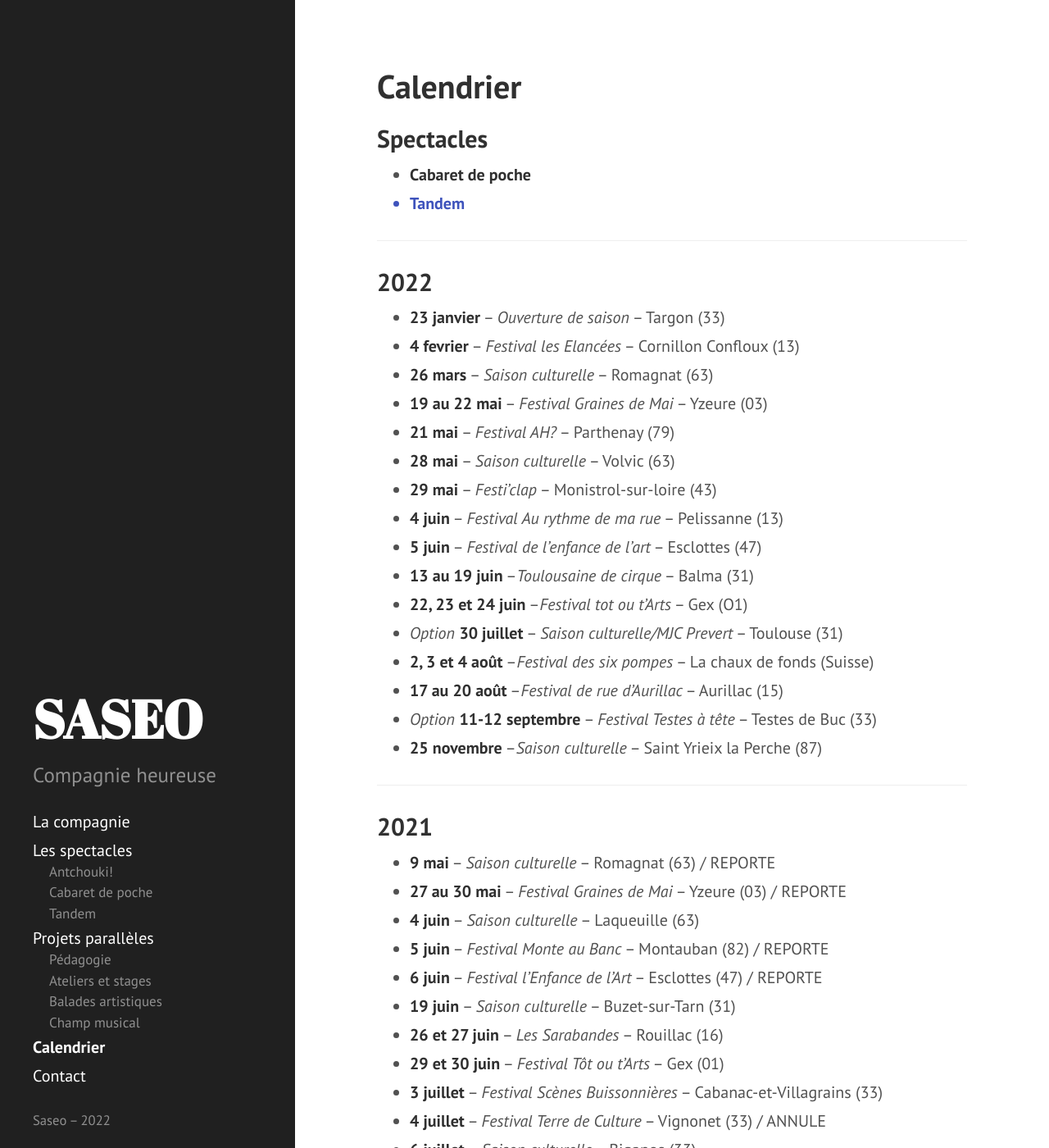
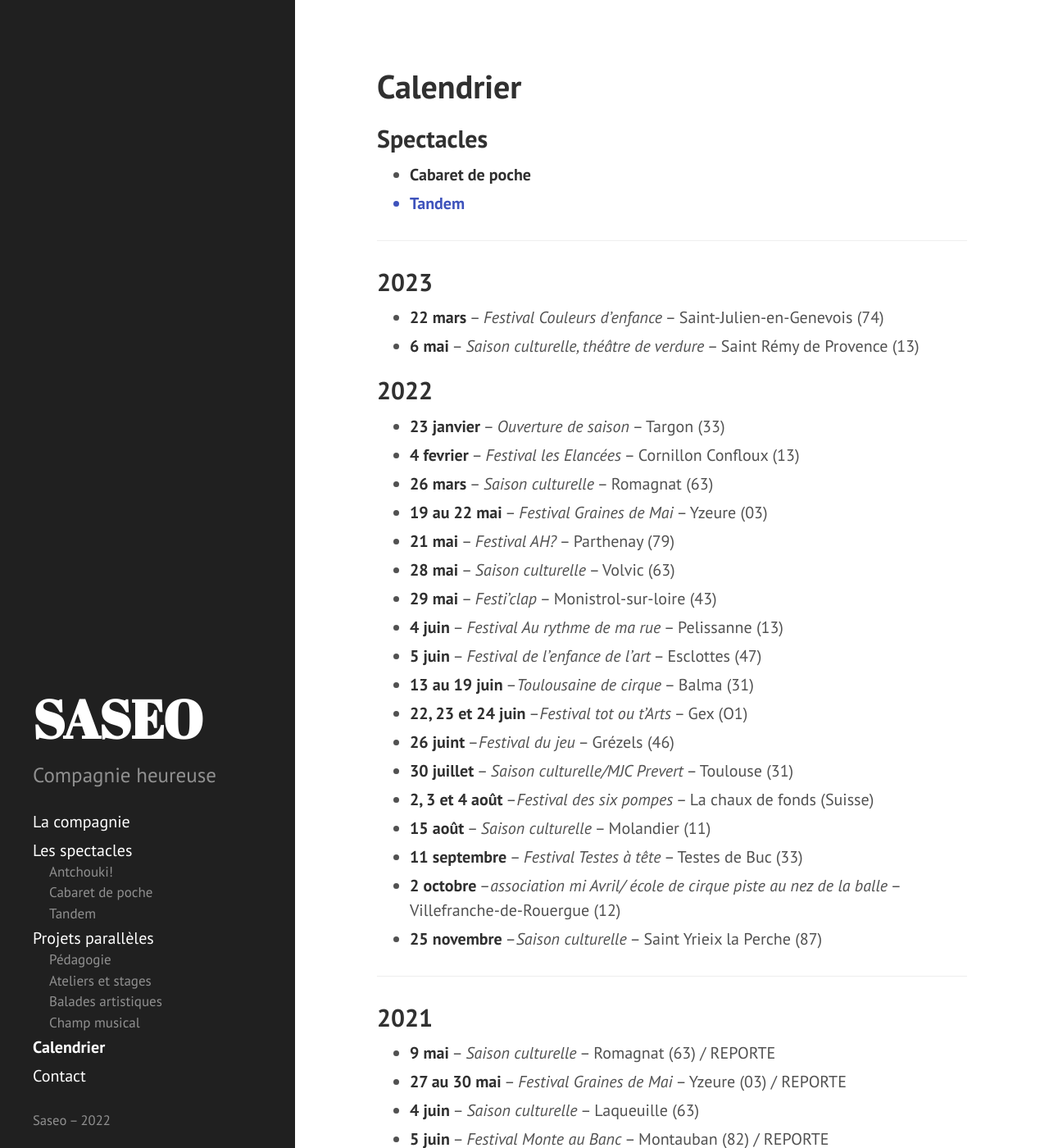
Before and after one commit to rizoom/saseo.org, a Jekyll site: the page built from calendrier.md, in a window 1280 px wide and 1400 px high. Shown: the whole window at 82% size. Built offline with Jekyll 4.4.1, drawn with Linux system fonts in a browser that asks for light colours.

Commit message:
Update calendrier.md

```diff
--- a/calendrier.md
+++ b/calendrier.md
@@ -10,6 +10,11 @@ sidebar_order: 3
 - {:.tandem} **Tandem**
 
 ---
+
+## 2023
+
+- **22 mars** -- _Festival Couleurs d'enfance_ -- Saint-Julien-en-Genevois (74)
+- **6 mai** -- _Saison culturelle, théâtre de verdure_ -- Saint Rémy de Provence (13)
 
 ## 2022
 
@@ -24,10 +29,12 @@ sidebar_order: 3
 - **5 juin** -- _Festival de l'enfance de l'art_ -- Esclottes (47)
 - **13 au 19 juin** --_Toulousaine de cirque_ -- Balma (31)
 - **22, 23 et 24 juin** --_Festival tot ou t'Arts_ -- Gex (O1)
-- _Option_ **30 juillet** -- _Saison culturelle/MJC Prevert_ -- Toulouse (31)
+- **26 juint** --_Festival du jeu_ -- Grézels (46)
+- **30 juillet** -- _Saison culturelle/MJC Prevert_ -- Toulouse (31)
 - **2, 3 et 4 août** --_Festival des six pompes_ -- La chaux de fonds (Suisse)
-- **17 au 20 août** --_Festival de rue d'Aurillac_ -- Aurillac (15)
-- _Option_ **11-12 septembre** -- _Festival Testes à tête_ -- Testes de Buc (33)
+- **15 août** -- _Saison culturelle_ -- Molandier (11)
+- **11 septembre** -- _Festival Testes à tête_ -- Testes de Buc (33)
+- **2 octobre** --_association mi Avril/ école de cirque piste au nez de la balle_ -- Villefranche-de-Rouergue (12)
 - **25 novembre** --_Saison culturelle_ -- Saint Yrieix la Perche (87)
 
 ---
```
